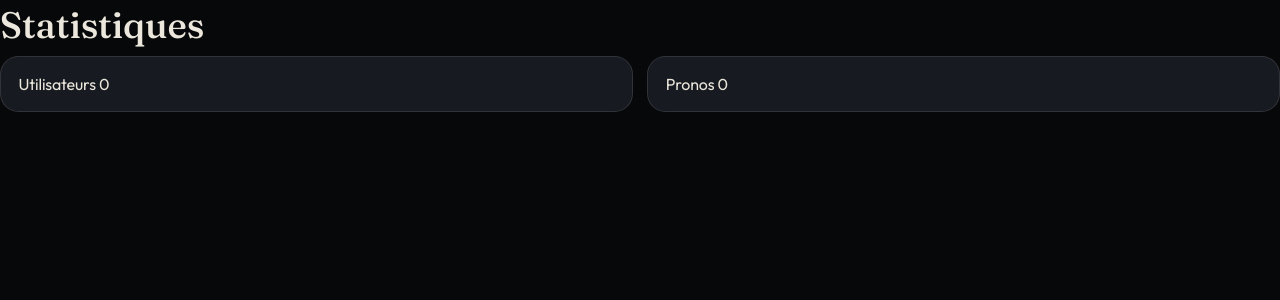
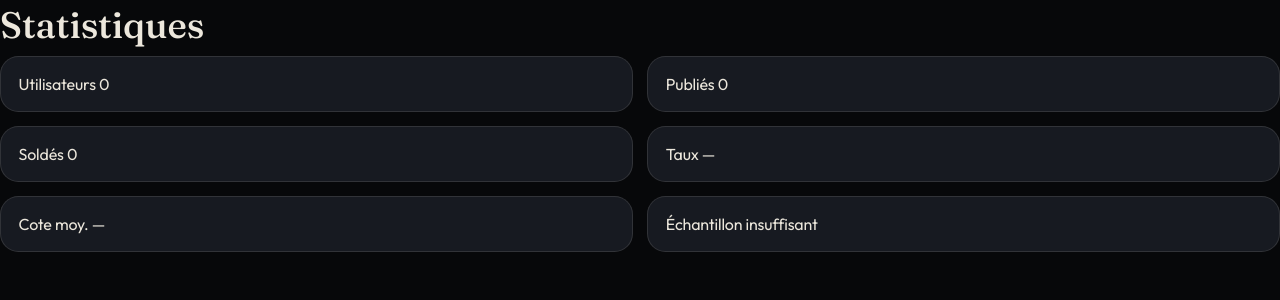
Before and after one commit to mdavo5270-create/xwin, a Next.js app: page /admin/stats in a window 1280 px wide. Shown: the top 300 px of the page. Built offline with nearby package versions, Linux system fonts and the light colour scheme; no server answers; the database is empty.

Commit message:
feat: admin stats from real settled sample

```diff
--- a/app/admin/stats/page.tsx
+++ b/app/admin/stats/page.tsx
@@ -1,8 +1,23 @@
 import { countUsers } from "@/lib/admin-data";
 import { listAllPronos } from "@/lib/store";
+import { computePerformance } from "@/lib/performance";
+
 export const dynamic = "force-dynamic";
+
 export default async function Page() {
   const users = await countUsers();
-  const pronos = await listAllPronos();
-  return (<><h1>Statistiques</h1><div className="grid two"><div className="card">Utilisateurs {users}</div><div className="card">Pronos {pronos.length}</div></div></>);
+  const s = computePerformance(await listAllPronos());
+  return (
+    <>
+      <h1>Statistiques</h1>
+      <div className="grid two">
+        <div className="card">Utilisateurs {users}</div>
+        <div className="card">Publiés {s.published}</div>
+        <div className="card">Soldés {s.settled}</div>
+        <div className="card">Taux {s.rate === null ? "—" : `${s.rate}%`}</div>
+        <div className="card">Cote moy. {s.avgOdd ?? "—"}</div>
+        <div className="card">{s.sampleOk ? "Échantillon ≥ 30" : "Échantillon insuffisant"}</div>
+      </div>
+    </>
+  );
 }
```
